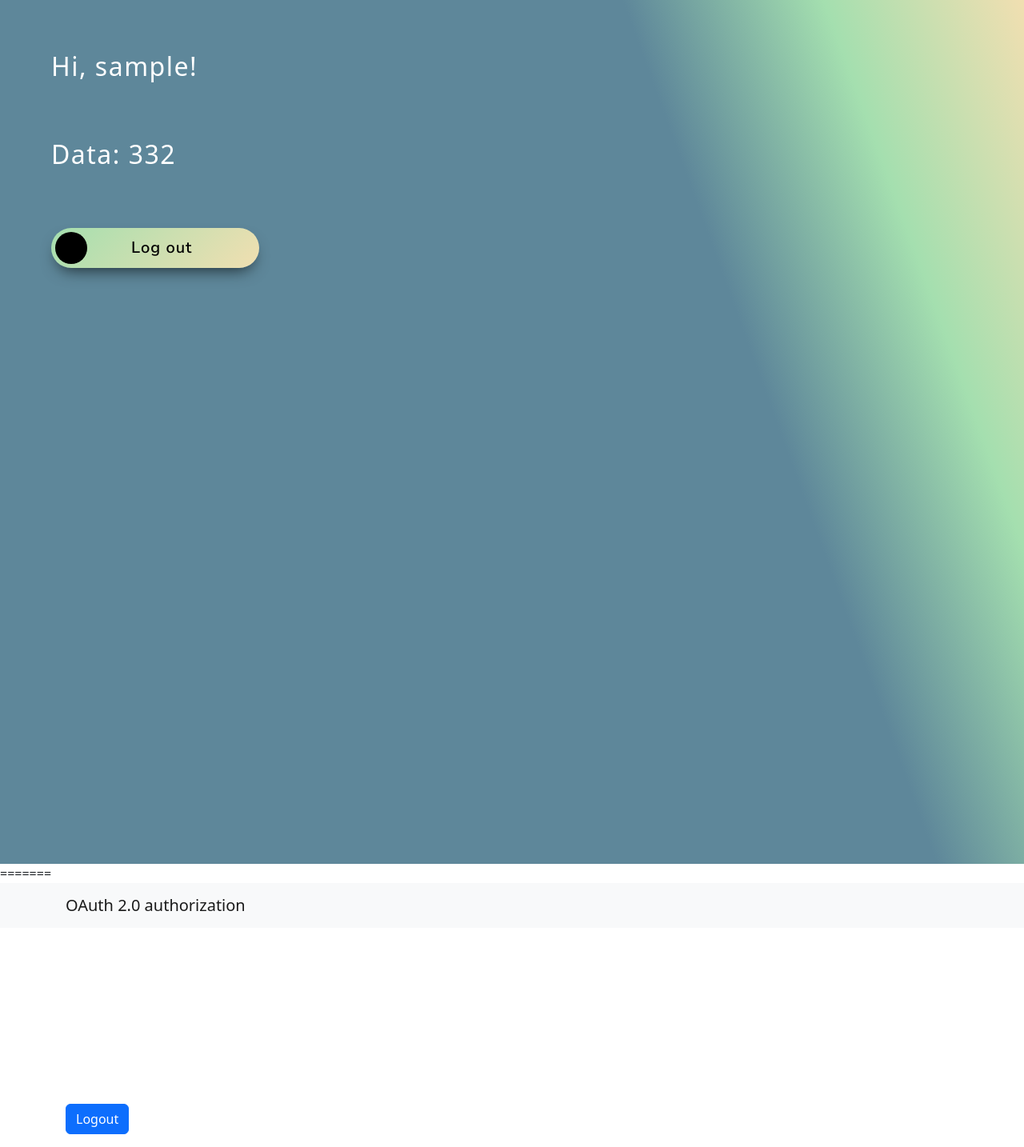
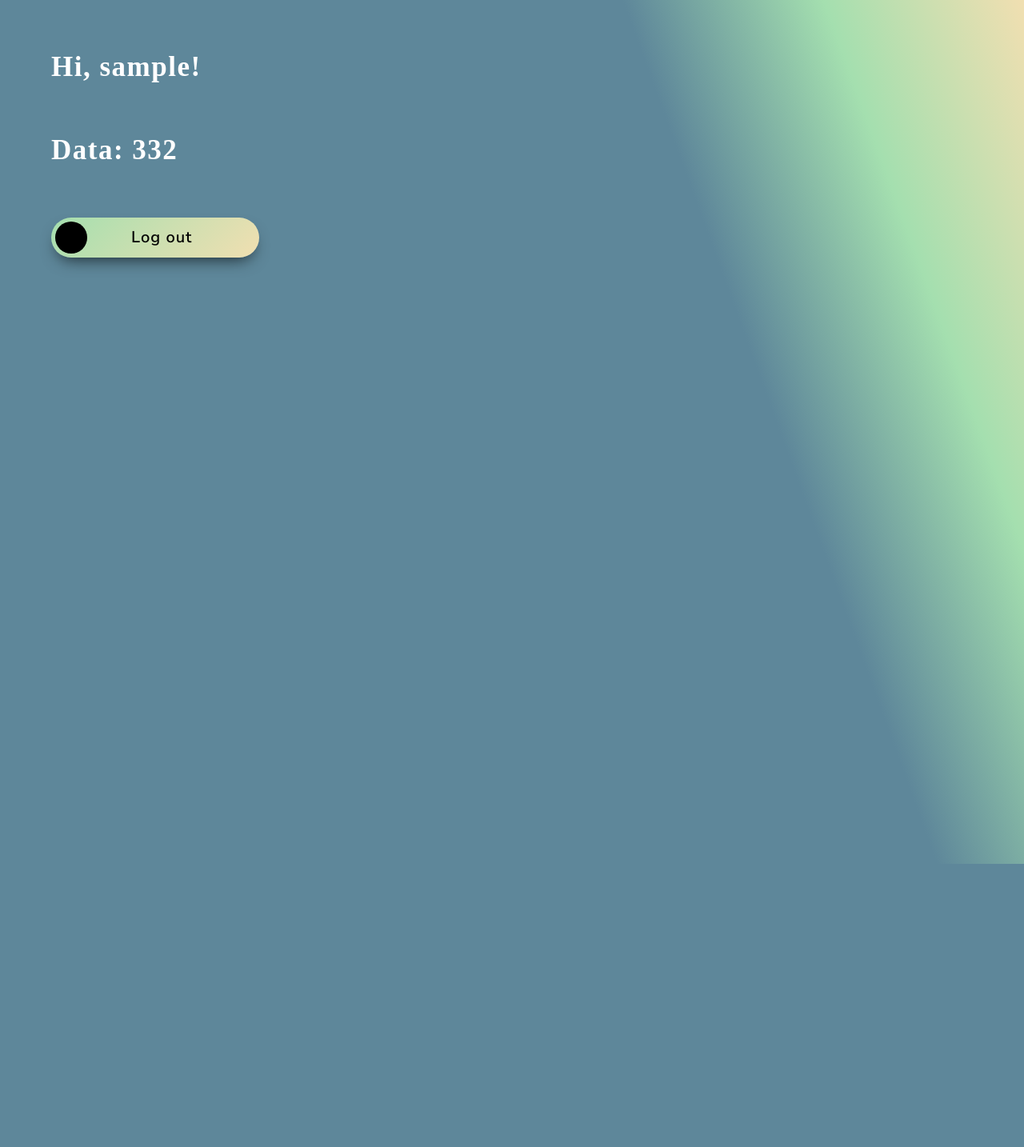
Before and after one commit to iga-marty/Emphasoft_test_task, a Flask app: page / in a window 1280 px wide. Shown: the whole page at 80% size. After the commit the page ends 1080 px from the top, so only its background shows below. Run offline with Flask 3, Linux system fonts and the light colour scheme; the visitor is signed in with stand-in values (Sample User, id 1); some libraries are stand-ins or nearby versions.

Commit message:
Fix_index.html

```diff
--- a/templates/index.html
+++ b/templates/index.html
@@ -61,55 +61,4 @@
         </section>
 
     </body>
-=======
-  <head>
-    <title>Authorization</title>
-    <link href="https://cdn.jsdelivr.net/npm/bootstrap@5.2.3/dist/css/bootstrap.min.css" rel="stylesheet" integrity="sha384-rbsA2VBKQhggwzxH7pPCaAqO46MgnOM80zW1RWuH61DGLwZJEdK2Kadq2F9CUG65" crossorigin="anonymous">
-    <script>$SCRIPT_ROOT = {{ request.script_root|tojson }};</script>
-    <script src="//ajax.googleapis.com/ajax/libs/jquery/1.9.1/jquery.min.js"></script>
-    <script>
-		function show()	{
-			$.ajax({
-				url: $SCRIPT_ROOT + "/_content",
-				cache: false,
-				success: function(text){
-					$("#content").text(text);
-				}
-			});
-		}
-
-		$(document).ready(function(){
-			setInterval(show, 5000);
-		});
-	</script>
-  </head>
-  <body>
-    <nav class="navbar navbar-expand-lg bg-light">
-      <div class="container">
-        <a class="navbar-brand" href="#">OAuth 2.0 authorization</a>
-      </div>
-    </nav>
-    <div class="container mt-3">
-      {% with messages = get_flashed_messages() %}
-        {% if messages %}
-          <div class="alert alert-info" role="alert">
-          {% for message in messages %}
-            {{ message }}<br>
-          {% endfor %}
-          </div>
-        {% endif %}
-      {% endwith %}
-      {% if current_user.is_authenticated %}
-        <h2>Hi, {{ current_user.username }}!</h2>
-        <h2 id="content">Data: {{ passed }}</h2>
-      <p>
-        <a class="btn btn-primary" href="{{ url_for('logout') }}">Logout</a>
-      </p>
-      {% else %}
-        <p>
-          <a class="btn btn-primary" href="{{ url_for('oauth2_authorize', provider='github') }}">Login with GitHub</a>
-        </p>
-      {% endif %}
-    </div>
-  </body>
 </html>
```
